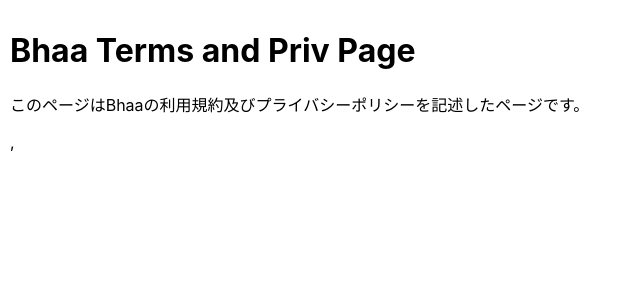
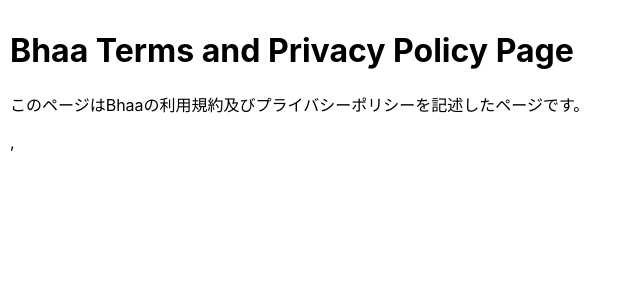
Before and after one commit to shotastage/bhaa.document.terms, a React (Create React App) app: page / in a window 1280 px wide. Shown: the top 300 px of the page, without its empty margins (0-640 px from the left). Built offline with nearby package versions, Linux system fonts and the light colour scheme.

Commit message:
update packages

```diff
--- a/src/docs/Home.ts
+++ b/src/docs/Home.ts
@@ -1,5 +1,5 @@
-export const HomeDocument = `
-# Bhaa Terms and Priv Page
+export const HomeDocument =　`
 
-このページはBhaaの利用規約及びプライバシーポリシーを記述したページです。
-`;
+# Bhaa Terms and Privacy Policy Page
+
+このページはBhaaの利用規約及びプライバシーポリシーを記述したページです。`;
--- a/tsconfig.json
+++ b/tsconfig.json
@@ -17,7 +17,8 @@
     "resolveJsonModule": true,
     "isolatedModules": true,
     "noEmit": true,
-    "jsx": "react"
+    "jsx": "react-jsx",
+    "noFallthroughCasesInSwitch": true
   },
   "include": [
     "src"
```
Also changed, not shown: package.json (+13 -13 lines), 1 other file (tests, documents, lock files or other folders).
